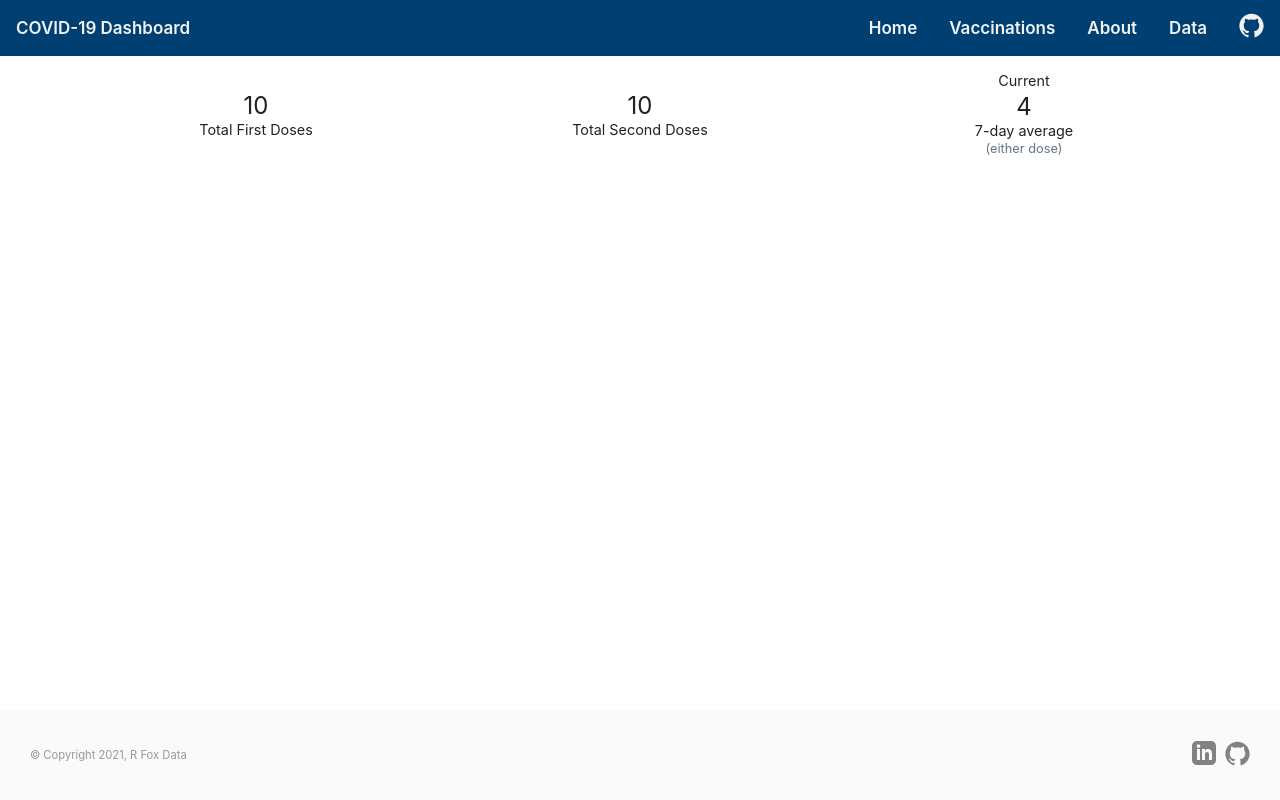
After one commit to rjjfox/covid-dashboard, a Flask app: template coviddashboard/templates/vaccinations.html in a window 1280 px wide. The commit adds this page. Run offline with Flask 2, Linux system fonts and the light colour scheme; the template is opened without the code that fills it: most values are stand-ins (such as "Sample title", 1, 10 or a date in 2020); some libraries are stand-ins or nearby versions.

Commit message:
Add vaccination data to site
New data pulled from the UK api.

Extra fix for the footer which would not stick to the bottom. Fixed
with margin-top: auto.

```diff
--- a/coviddashboard/routes.py
+++ b/coviddashboard/routes.py
@@ -7,6 +7,11 @@ from coviddashboard.analysis.country_analysis import (
     return_figures,
     get_current_numbers,
     compare_against_n_days_ago,
+)
+from coviddashboard.analysis.uk_vaccinations import (
+    get_vax_data,
+    return_vax_figures,
+    get_current_vaccinations,
 )
 
 
@@ -61,6 +66,30 @@ def index():
     )
 
 
+@app.route("/vaccinations")
+def vaccinations():
+
+    uk_vax_df = get_vax_data()
+    vax_figures = return_vax_figures(uk_vax_df)
+
+    # plot ids for the html id tag
+    vax_ids = [f"figure-{i}" for i, _ in enumerate(vax_figures)]
+
+    # Convert the plotly figures to JSON for javascript in html template
+    vax_figuresJSON = json.dumps(vax_figures, cls=plotly.utils.PlotlyJSONEncoder)
+
+    firstDoseTotal, secondDoseTotal, rate = get_current_vaccinations(uk_vax_df)
+
+    return render_template(
+        "vaccinations.html",
+        ids=vax_ids,
+        figuresJSON=vax_figuresJSON,
+        firstDoseTotal=f"{firstDoseTotal:,.0f}",
+        secondDoseTotal=f"{secondDoseTotal:,.0f}",
+        rate=f"{rate:,.0f}",
+    )
+
+
 @app.route("/about")
 def about():
     return render_template("about.html")
--- a/coviddashboard/static/styles/main.css
+++ b/coviddashboard/static/styles/main.css
@@ -233,7 +233,7 @@ h4 {
   padding-bottom: 0rem;
   color: #99999a;
   background-color: #fafafb;
-  margin-top: 2em;
+  margin-top: auto;
 }
 
 .footer {
@@ -302,3 +302,37 @@ h4 {
 .container a:hover {
   color: #378ad3;
 }
+
+/* ============== Vaccination page ============== */
+
+.vaccination-grid {
+  display: grid;
+  grid-template-columns: repeat(3, 1fr);
+  width: 90%;
+  margin: 1em auto;
+}
+
+.vaccination-grid .graph {
+  grid-column: 1/4;
+  grid-row: 1/2;
+}
+
+.vaccination-grid .number {
+  align-self: center;
+  justify-self: center;
+}
+
+.vaccination-grid .number p.small {
+  font-size: 0.8em;
+  color: #657388;
+}
+.small {
+  font-size: 0.7em;
+  color: #657388;
+}
+
+@media screen and (max-width: 600px) {
+  .vaccination-grid {
+    width: 98%;
+  }
+}
--- a/coviddashboard/templates/base.html
+++ b/coviddashboard/templates/base.html
@@ -49,6 +49,8 @@
 <body>
     <div class="topnav" id="myTopnav">
         <h1 class="heading"><a href="/">COVID-19 Dashboard</a></h1>
+        <a href="/">Home</a>
+        <a href="/vaccinations">Vaccinations</a>
         <a href="/about">About</a>
         <a href="/data">Data</a>
         <a href="https://github.com/rjjfox/covid-dashboard" target=”_blank”>
--- /dev/null
+++ b/coviddashboard/templates/vaccinations.html
@@ -0,0 +1,53 @@
+{% extends 'base.html' %}
+
+{% block title %}Vaccinations{% endblock %}
+
+{% block content %}
+
+<div class="vaccination-grid">
+
+    <div class="graph" id="{{ids[0]}}"></div>
+
+    <div class="number">
+        <span>{{ firstDoseTotal }}</span>
+        <p>Total First Doses</p>
+    </div>
+    <div class="number">
+        <span>{{ secondDoseTotal }}</span>
+        <p>Total Second Doses</p>
+    </div>
+    <div class="number">
+        <p>Current</p>
+        <span>{{ rate }}</span>
+        <p>7-day average</p>
+        <p class="small">(either dose)</p>
+    </div>
+
+</div>
+
+<script type="text/javascript">
+  // Look at device type before defining the config
+  function setPlotlyConfig(x) {
+    if (x.matches) { // If media query matches
+      config = {responsive: true, displayModeBar: false};
+    } else {
+      config = {responsive: true};
+    }
+    return config;
+  }
+  var lessThan700 = window.matchMedia("(max-width: 700px)")
+  plotly_config = setPlotlyConfig(lessThan700)
+
+  // plots the figure with id
+  // id much match the div id above in the html
+  var figures = {{ figuresJSON | safe }};
+  var ids = {{ ids | safe }};
+  for (var i in figures) {
+    Plotly.newPlot(ids[i],
+      figures[i].data,
+      figures[i].layout,
+      config = plotly_config || {});
+  }
+</script>
+
+{% endblock %}
```
Also changed, not shown: coviddashboard/analysis/uk_vaccinations.py (added, +107 -0 lines), coviddashboard/templates/about.html (+7 -3 lines), 1 other file.
